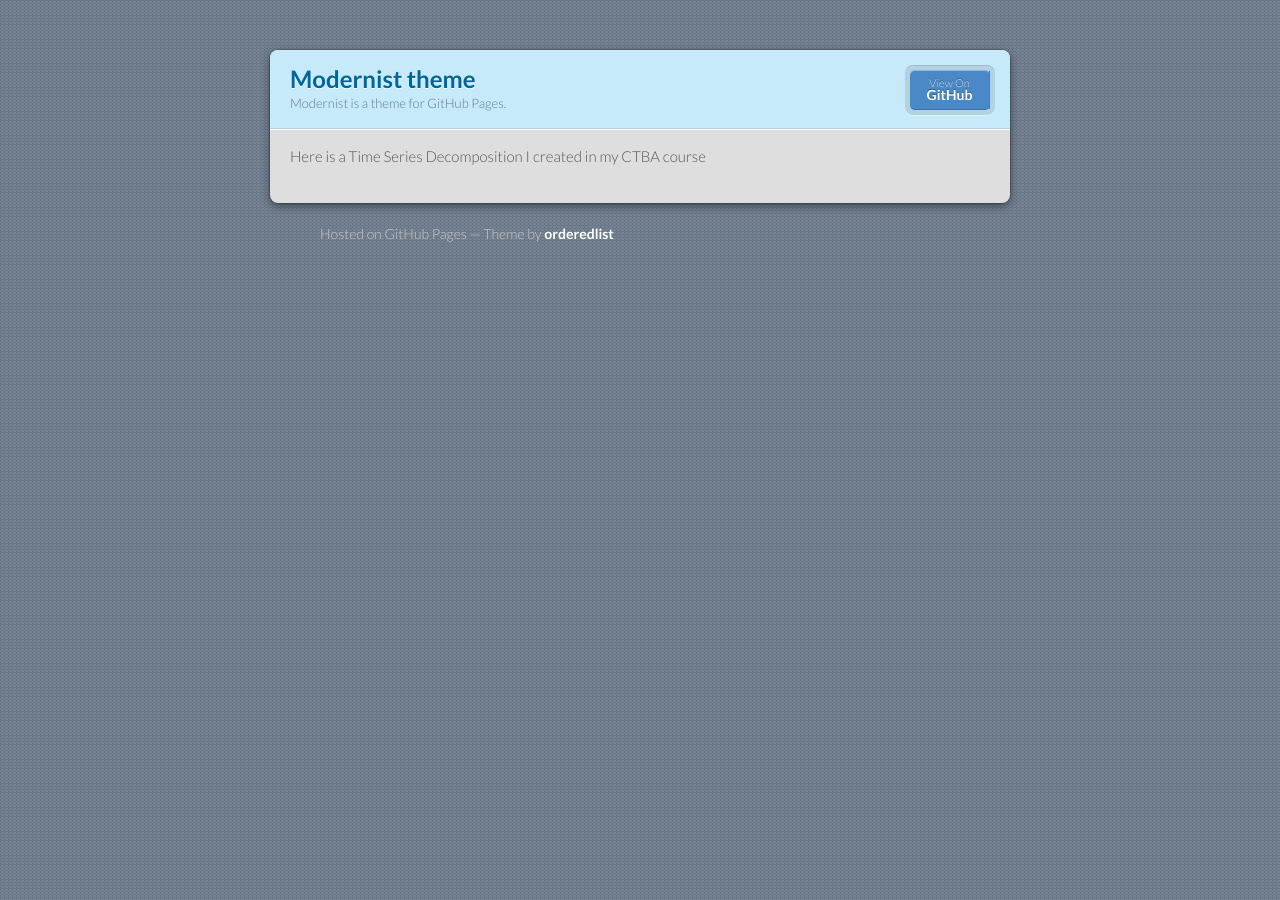
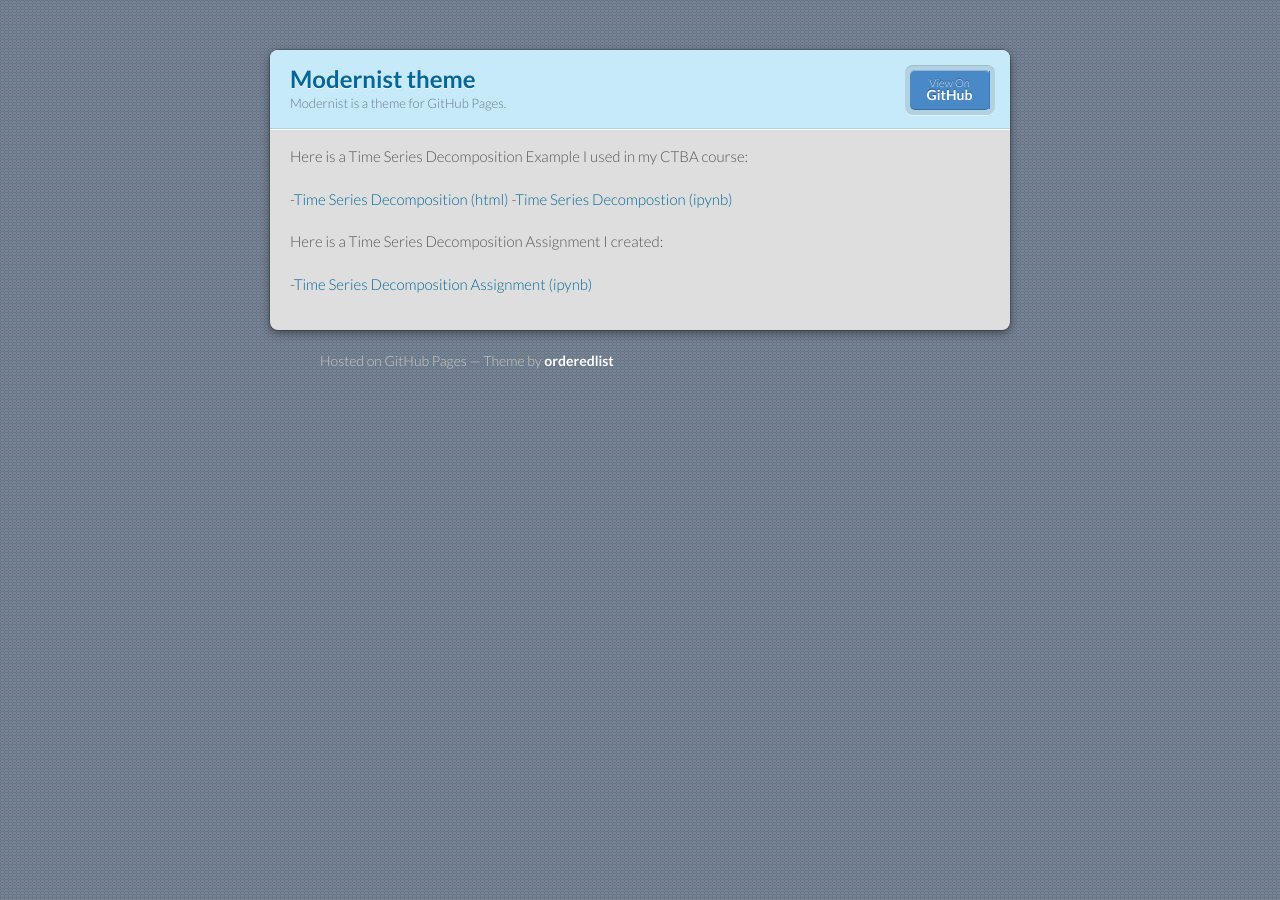
Before and after one commit to alekpeters/alekpeters.github.io, a Jekyll site: the page built from timeseries/index.md, in a window 1280 px wide. Built offline with Jekyll 4.4.1, drawn with Linux system fonts in a browser that asks for light colours; our own code applies the rules of GitHub Pages for plain Markdown files.

Commit message:
Update index.md

```diff
--- a/timeseries/index.md
+++ b/timeseries/index.md
@@ -3,4 +3,11 @@ title: TimeSeries Decomposition
 description: Course Content
 ---
 
-Here is a Time Series Decomposition I created in my CTBA course
+Here is a Time Series Decomposition Example I used in my CTBA course:
+
+-[Time Series Decomposition (html)](TimeSeriesDecomposition.html)
+-[Time Series Decompostion (ipynb)](TimeSeriesDecompostion.ipynb)
+
+Here is a Time Series Decomposition Assignment I created:
+
+-[Time Series Decomposition Assignment (ipynb)](M3TimeSeriesDecompositionAssignment.ipynb)
```
